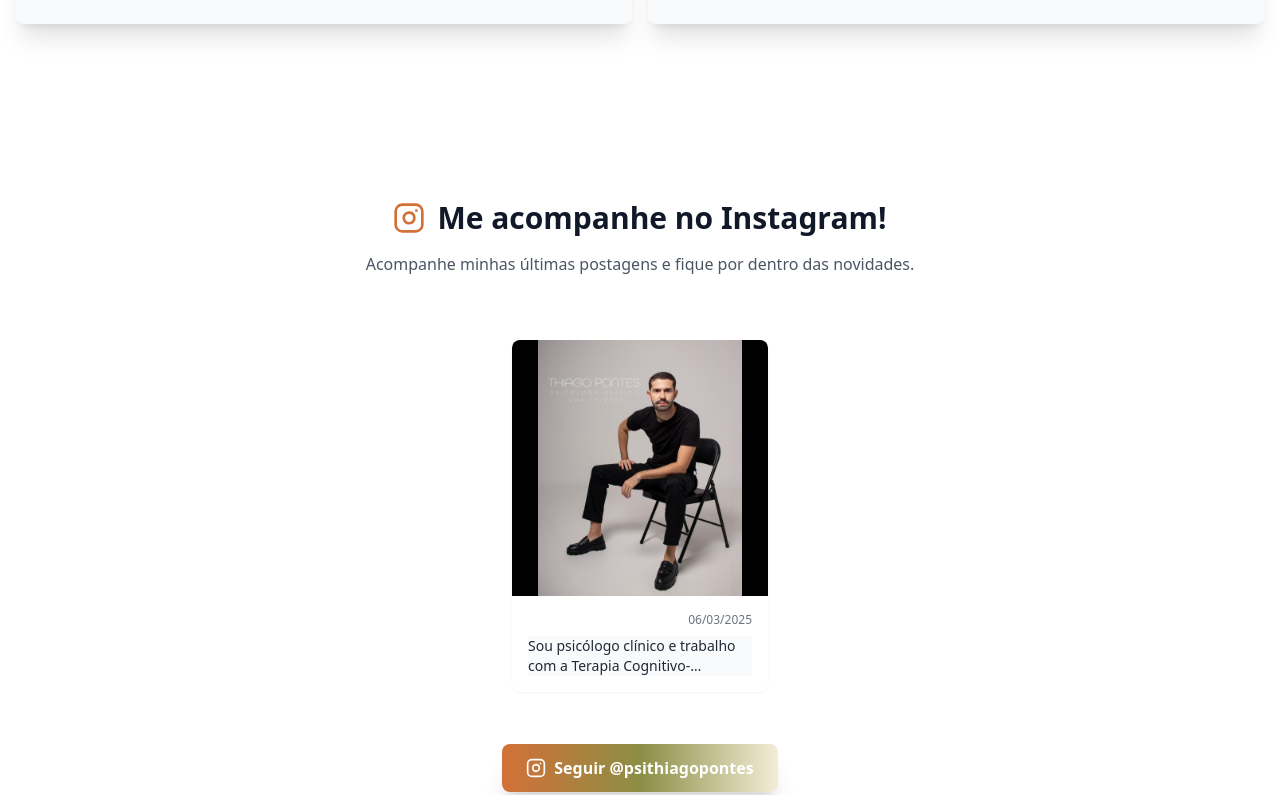
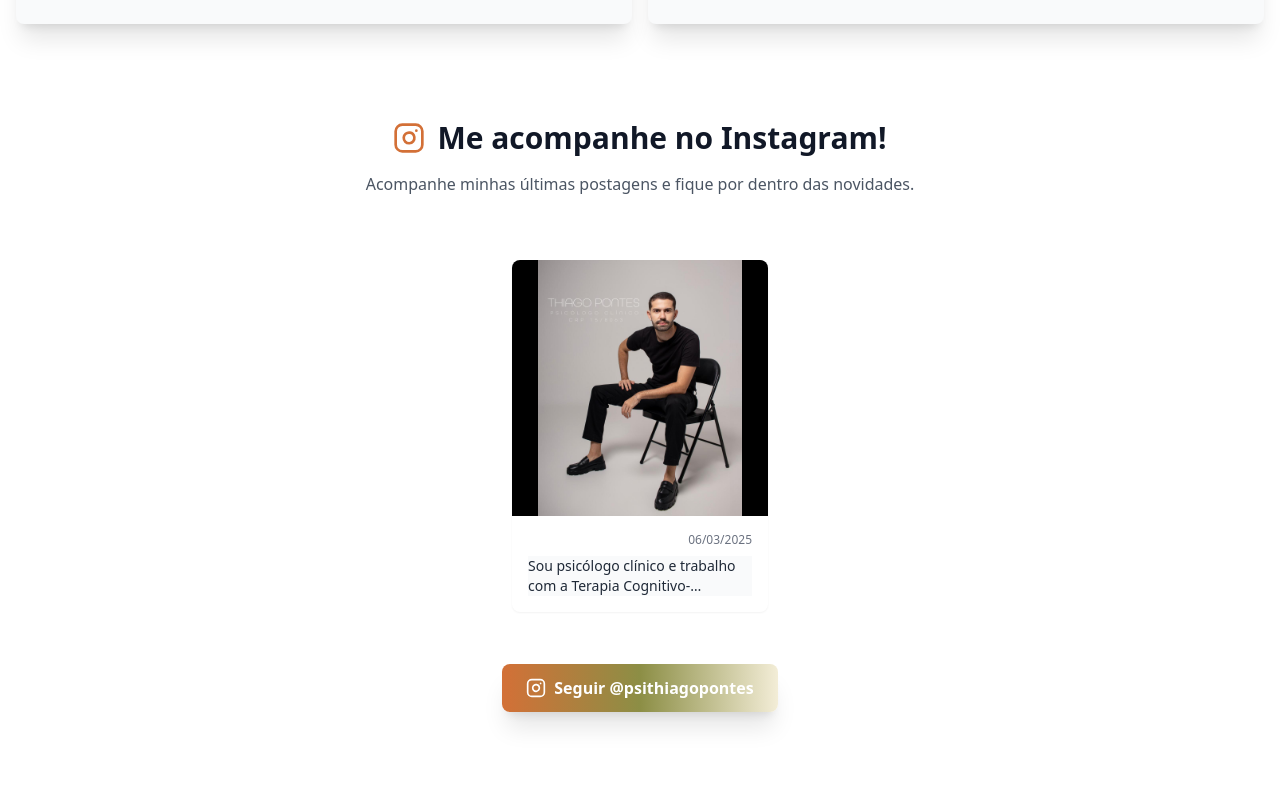
Before and after one commit to vitao-al/thiagopontespsicologo, a React (Vite) app: page / in a window 1280 px wide. Shown: the part 2705-3500 px from the top of the page. Built offline with nearby package versions, Linux system fonts and the light colour scheme.

Commit message:
feat(InstagramGallery): adicionado

```diff
--- a/src/components/InstagramGallery.tsx
+++ b/src/components/InstagramGallery.tsx
@@ -13,7 +13,7 @@ export default function InstagramGallery() {
   const [selectedPost, setSelectedPost] = useState<InstagramPost | null>(null);
 
   return (
-    <section id="instagram" className="py-20 bg-white dark:bg-neutral-900">
+    <section id="instagram" className="bg-white dark:bg-neutral-900">
       <div className="container mx-auto px-4">
         <div className="text-center mb-16">
           <div className="flex items-center justify-center space-x-3 mb-4">
```
